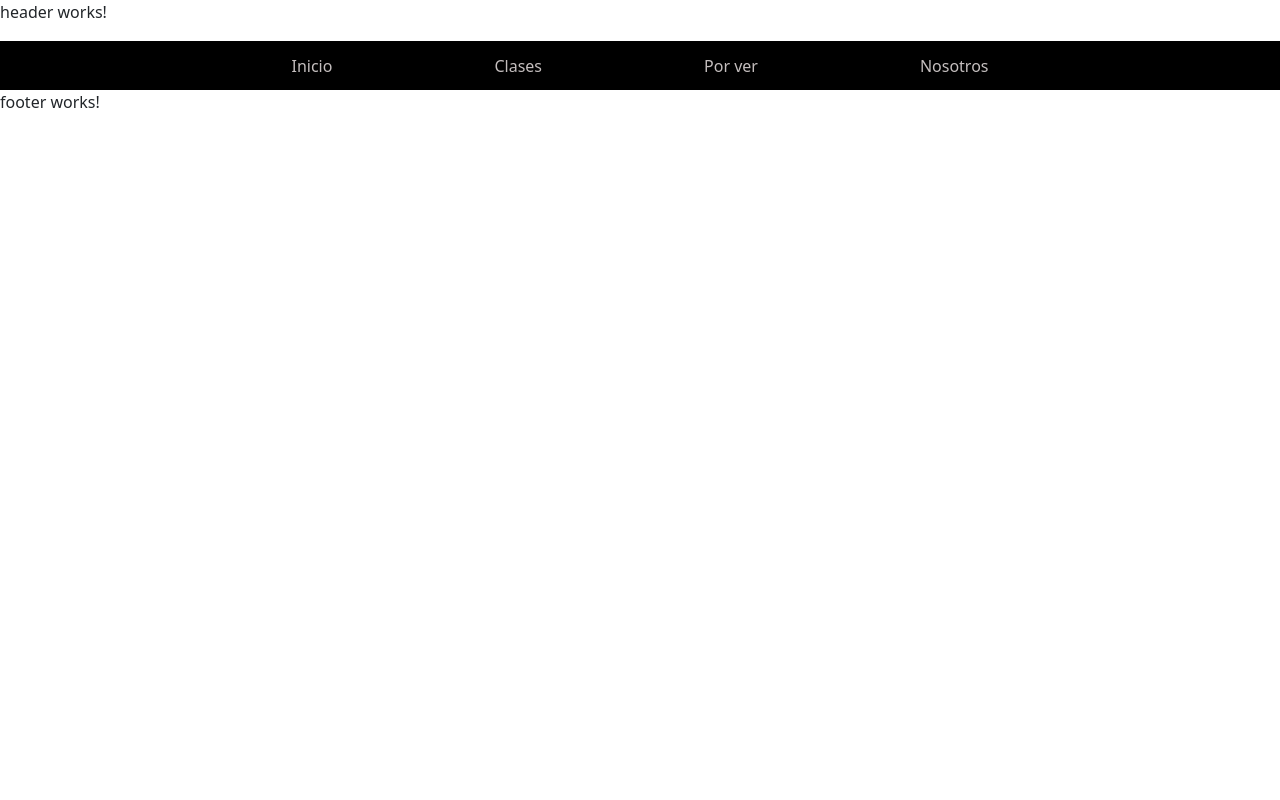
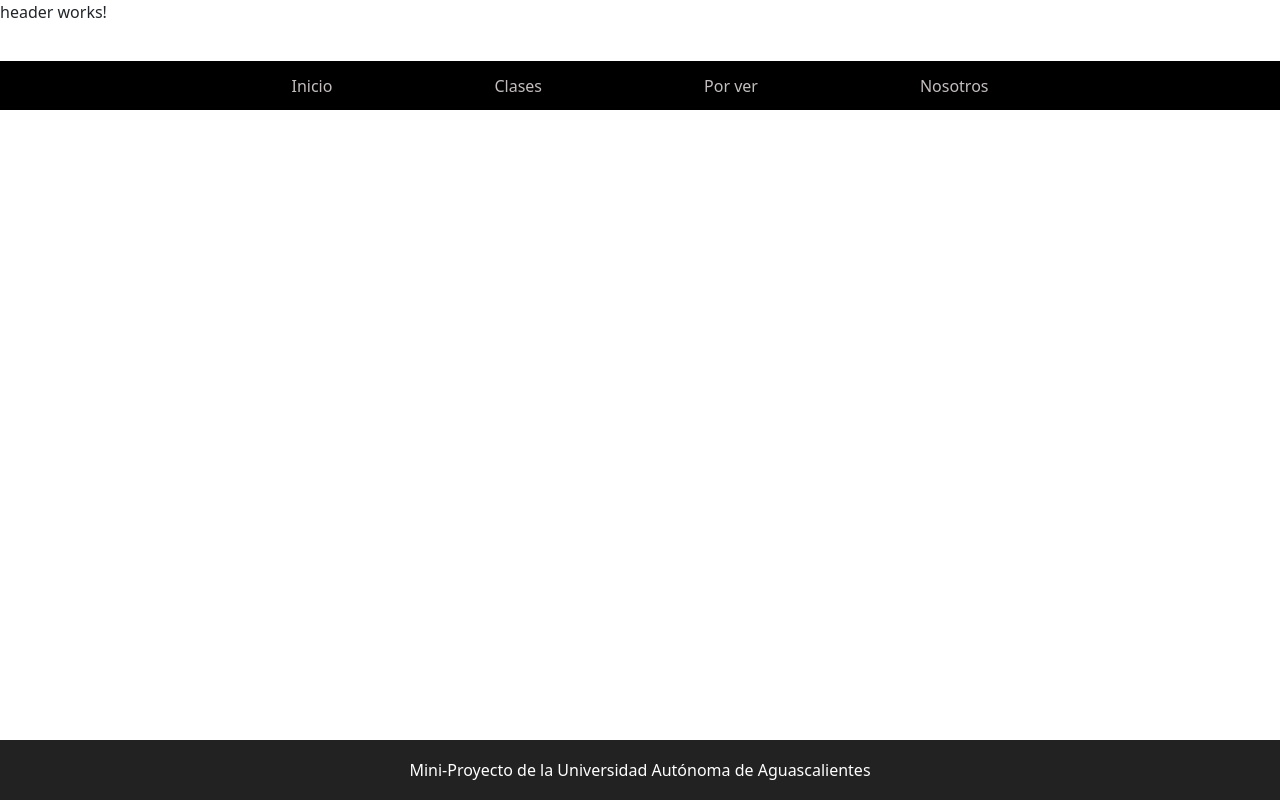
Before and after one commit to wachitorico69/miniproyecto-angular, an Angular app: page / in a window 1280 px wide. Built offline with nearby package versions, Linux system fonts and the light colour scheme.

Commit message:
Acomodo
acomode todo

```diff
--- a/src/app/app.component.css
+++ b/src/app/app.component.css
@@ -0,0 +1,28 @@
+html, body {
+    height: 100%;
+    margin: 0;
+}
+
+.app-wrapper {
+    display: flex;
+    flex-direction: column;
+    min-height: 100vh;
+}
+
+app-header {
+    height: 60px;
+}
+
+app-nav {
+    height: 50px;
+}
+
+.main-content {
+    flex: 1;
+    overflow-y: auto;
+    padding: 1rem;
+}
+
+app-footer {
+    height: 60px;
+}
--- a/src/app/app.component.html
+++ b/src/app/app.component.html
@@ -1,3 +1,10 @@
-<app-header></app-header>
-<app-navbar></app-navbar>
-<app-footer></app-footer>
+<div class="app-wrapper">
+    <app-header></app-header>
+    <app-navbar></app-navbar>
+
+    <div class="main-content">
+      <router-outlet></router-outlet>
+    </div>
+
+    <app-footer></app-footer>
+  </div>
--- a/src/app/footer/footer.component.css
+++ b/src/app/footer/footer.component.css
@@ -0,0 +1,12 @@
+*{
+    display: block;
+    height: 60px;
+    background-color: #222;
+    color: white;
+    text-align: center;
+    line-height: 60px;
+}
+
+p{
+    text-align: center;
+}
--- a/src/app/footer/footer.component.html
+++ b/src/app/footer/footer.component.html
@@ -1 +1 @@
-<p>footer works!</p>
+<p>Mini-Proyecto de la Universidad Autónoma de Aguascalientes</p>
```
